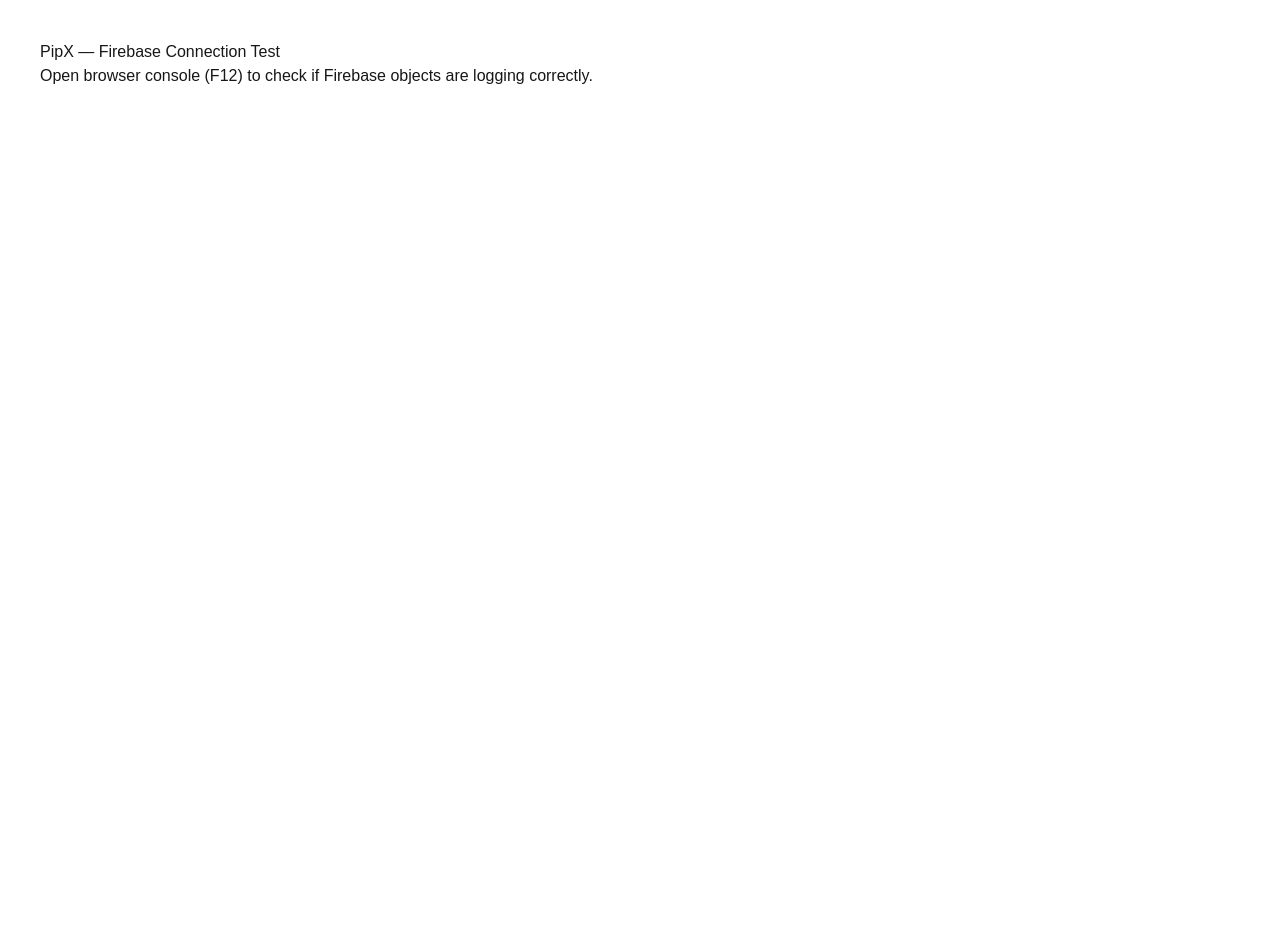
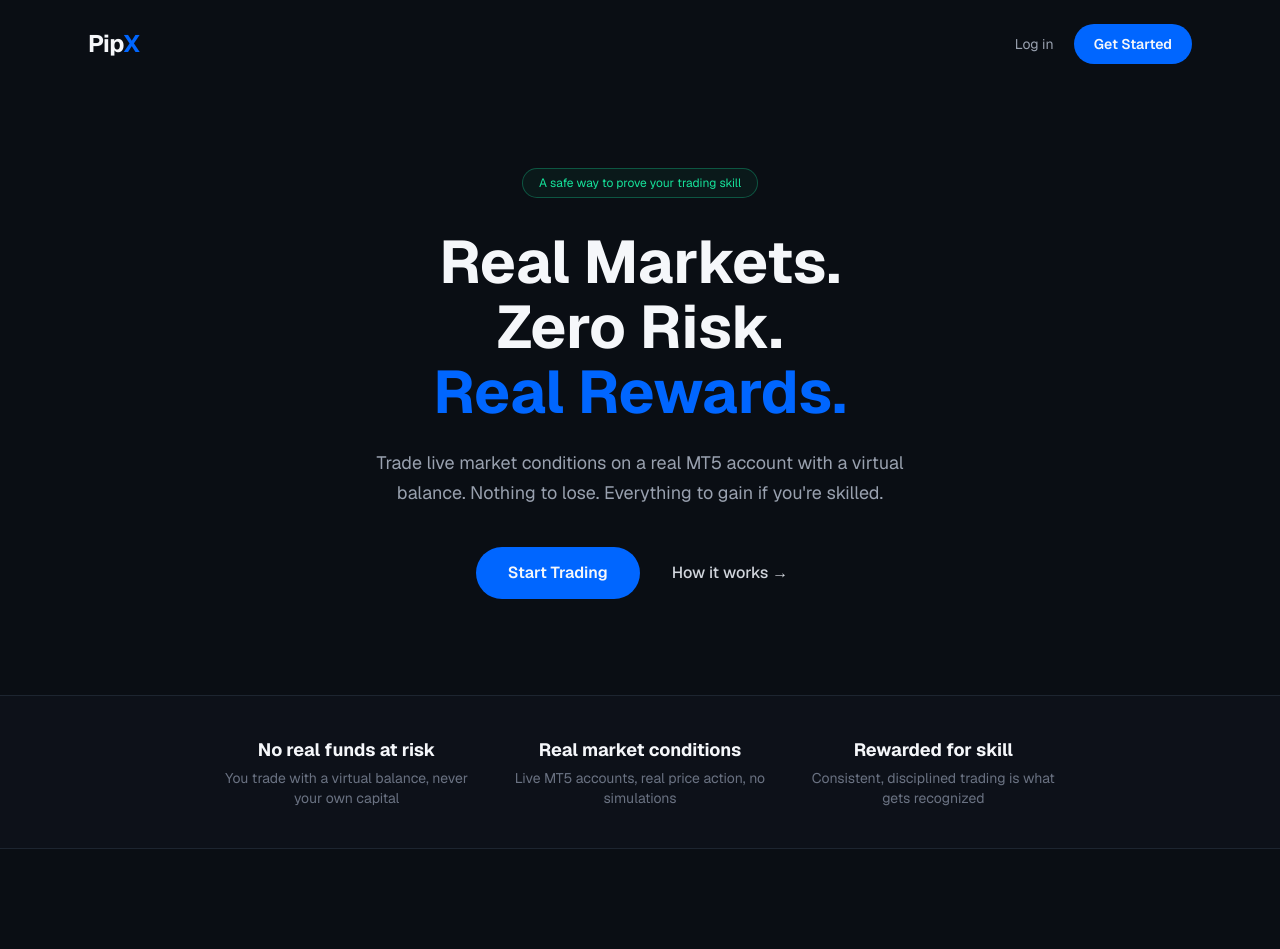
Before and after one commit to CodeWithNaitik-CU/pipx-v2, a Next.js app: page / in a window 1280 px wide. Shown: the top 949 px of the page. Before the commit the page ends 800 px from the top, so only its background shows below. Built offline with nearby package versions, Linux system fonts and the light colour scheme; no server answers.

Commit message:
Trust-first landing page with brand fonts and slogan

```diff
--- a/app/page.tsx
+++ b/app/page.tsx
@@ -1,18 +1,161 @@
-"use client";
+import Link from "next/link";
 
-import { useEffect } from "react";
-import { auth, db } from "@/lib/firebase";
+const podium = [
+  { rank: 2, name: "trader_akash", badge: "SILVER", color: "border-gray-400" },
+  { rank: 1, name: "fx_neha", badge: "GOLD", color: "border-[#FFB800]" },
+  { rank: 3, name: "pip_hunter", badge: "BRONZE", color: "border-[#B87333]" },
+];
 
 export default function Home() {
-  useEffect(() => {
-    console.log("Firebase Auth:", auth);
-    console.log("Firebase Firestore:", db);
-  }, []);
+  return (
+    <main className="min-h-screen bg-[#0A0E14] text-[#F5F7FA] font-sans overflow-x-hidden">
+      {/* Nav */}
+      <nav className="flex items-center justify-between px-6 py-6 max-w-6xl mx-auto">
+        <h1 className="font-display text-2xl font-bold tracking-tight">
+          Pip<span className="text-[#0066FF]">X</span>
+        </h1>
+        <div className="flex items-center gap-5">
+          <Link href="/login" className="text-sm text-gray-400 hover:text-white transition">
+            Log in
+          </Link>
+          <Link
+            href="/signup"
+            className="bg-[#0066FF] hover:bg-[#0052CC] text-sm font-semibold px-5 py-2.5 rounded-full transition"
+          >
+            Get Started
+          </Link>
+        </div>
+      </nav>
 
-  return (
-    <main style={{ padding: "40px", fontFamily: "sans-serif" }}>
-      <h1>PipX — Firebase Connection Test</h1>
-      <p>Open browser console (F12) to check if Firebase objects are logging correctly.</p>
+      {/* Hero */}
+      <section className="max-w-4xl mx-auto px-6 pt-20 pb-24 text-center">
+        <div className="inline-flex items-center gap-2 font-mono-num text-xs text-[#16E39B] border border-[#16E39B]/30 bg-[#16E39B]/5 rounded-full px-4 py-1.5 mb-8">
+          A safe way to prove your trading skill
+        </div>
+        <h2 className="font-display text-5xl md:text-6xl font-bold leading-[1.08] mb-6">
+          Real Markets.
+          <br />
+          Zero Risk.
+          <br />
+          <span className="text-[#0066FF]">Real Rewards.</span>
+        </h2>
+        <p className="text-gray-400 text-lg mb-10 max-w-xl mx-auto leading-relaxed">
+          Trade live market conditions on a real MT5 account with a virtual balance.
+          Nothing to lose. Everything to gain if you're skilled.
+        </p>
+        <div className="flex items-center justify-center gap-4">
+          <Link
+            href="/signup"
+            className="bg-[#0066FF] hover:bg-[#0052CC] font-semibold px-8 py-3.5 rounded-full transition"
+          >
+            Start Trading
+          </Link>
+          <Link
+            href="#how-it-works"
+            className="text-gray-300 hover:text-white font-medium px-4 py-3.5 transition"
+          >
+            How it works →
+          </Link>
+        </div>
+      </section>
+
+      {/* Trust strip */}
+      <section className="border-y border-[#1D2530] bg-[#0D1119]">
+        <div className="max-w-4xl mx-auto px-6 py-10 grid grid-cols-1 md:grid-cols-3 gap-8 text-center">
+          <div>
+            <p className="font-display font-bold text-lg mb-1">No real funds at risk</p>
+            <p className="text-gray-500 text-sm">You trade with a virtual balance, never your own capital</p>
+          </div>
+          <div>
+            <p className="font-display font-bold text-lg mb-1">Real market conditions</p>
+            <p className="text-gray-500 text-sm">Live MT5 accounts, real price action, no simulations</p>
+          </div>
+          <div>
+            <p className="font-display font-bold text-lg mb-1">Rewarded for skill</p>
+            <p className="text-gray-500 text-sm">Consistent, disciplined trading is what gets recognized</p>
+          </div>
+        </div>
+      </section>
+
+      {/* How it works */}
+      <section id="how-it-works" className="max-w-5xl mx-auto px-6 py-24">
+        <h3 className="font-display text-3xl font-bold text-center mb-4">
+          Simple, transparent, fair
+        </h3>
+        <p className="text-gray-400 text-center mb-16 max-w-lg mx-auto">
+          No hidden mechanics. No surprises. Just a clear path from sign-up to recognition.
+        </p>
+        <div className="grid md:grid-cols-3 gap-6">
+          {[
+            {
+              title: "Join a tournament",
+              desc: "A small entry secures your spot for the week. Simple crypto payment, instant confirmation.",
+            },
+            {
+              title: "Trade with confidence",
+              desc: "You get a real MT5 account with a virtual balance. Trade forex and crypto pairs exactly as you would live.",
+            },
+            {
+              title: "Get recognized",
+              desc: "Your consistency and discipline show up on the leaderboard. The most skilled traders each week are rewarded.",
+            },
+          ].map((item) => (
+            <div key={item.title} className="bg-[#10151D] border border-[#1D2530] rounded-2xl p-7">
+              <h4 className="font-display font-bold text-lg mb-3">{item.title}</h4>
+              <p className="text-gray-400 text-sm leading-relaxed">{item.desc}</p>
+            </div>
+          ))}
+        </div>
+      </section>
+
+      {/* Leaderboard podium — no numbers, just recognition */}
+      <section className="max-w-5xl mx-auto px-6 py-20 border-t border-[#1D2530]">
+        <div className="text-center mb-14">
+          <p className="font-mono-num text-xs text-[#0066FF] mb-3 tracking-widest">
+            THIS WEEK'S RECOGNIZED TRADERS
+          </p>
+          <h3 className="font-display text-3xl md:text-4xl font-bold">
+            Discipline gets noticed
+          </h3>
+        </div>
+
+        <div className="grid grid-cols-3 gap-4 items-end max-w-xl mx-auto">
+          {podium.map((p) => (
+            <div
+              key={p.rank}
+              className={`bg-[#10151D] border-2 ${p.color} rounded-2xl p-5 text-center ${
+                p.rank === 1 ? "pb-8 -mt-6" : "pb-5"
+              }`}
+            >
+              <p className="font-mono-num text-xs text-gray-500 mb-2">{p.badge}</p>
+              <p className="font-display font-bold text-lg mb-1">#{p.rank}</p>
+              <p className="text-gray-300 text-sm truncate">{p.name}</p>
+            </div>
+          ))}
+        </div>
+      </section>
+
+      {/* CTA */}
+      <section className="max-w-2xl mx-auto px-6 py-24 text-center border-t border-[#1D2530]">
+        <h3 className="font-display text-3xl md:text-4xl font-bold mb-4">
+          Your skill deserves a stage
+        </h3>
+        <p className="text-gray-400 mb-8 leading-relaxed">
+          Join traders around the world who are proving themselves,
+          one disciplined trade at a time.
+        </p>
+        <Link
+          href="/signup"
+          className="bg-[#0066FF] hover:bg-[#0052CC] font-semibold px-8 py-3.5 rounded-full transition inline-block"
+        >
+          Start Trading
+        </Link>
+      </section>
+
+      {/* Footer */}
+      <footer className="border-t border-[#1D2530] px-6 py-8 text-center text-gray-500 text-sm">
+        © 2026 PipX. All rights reserved.
+      </footer>
     </main>
   );
 }
```
